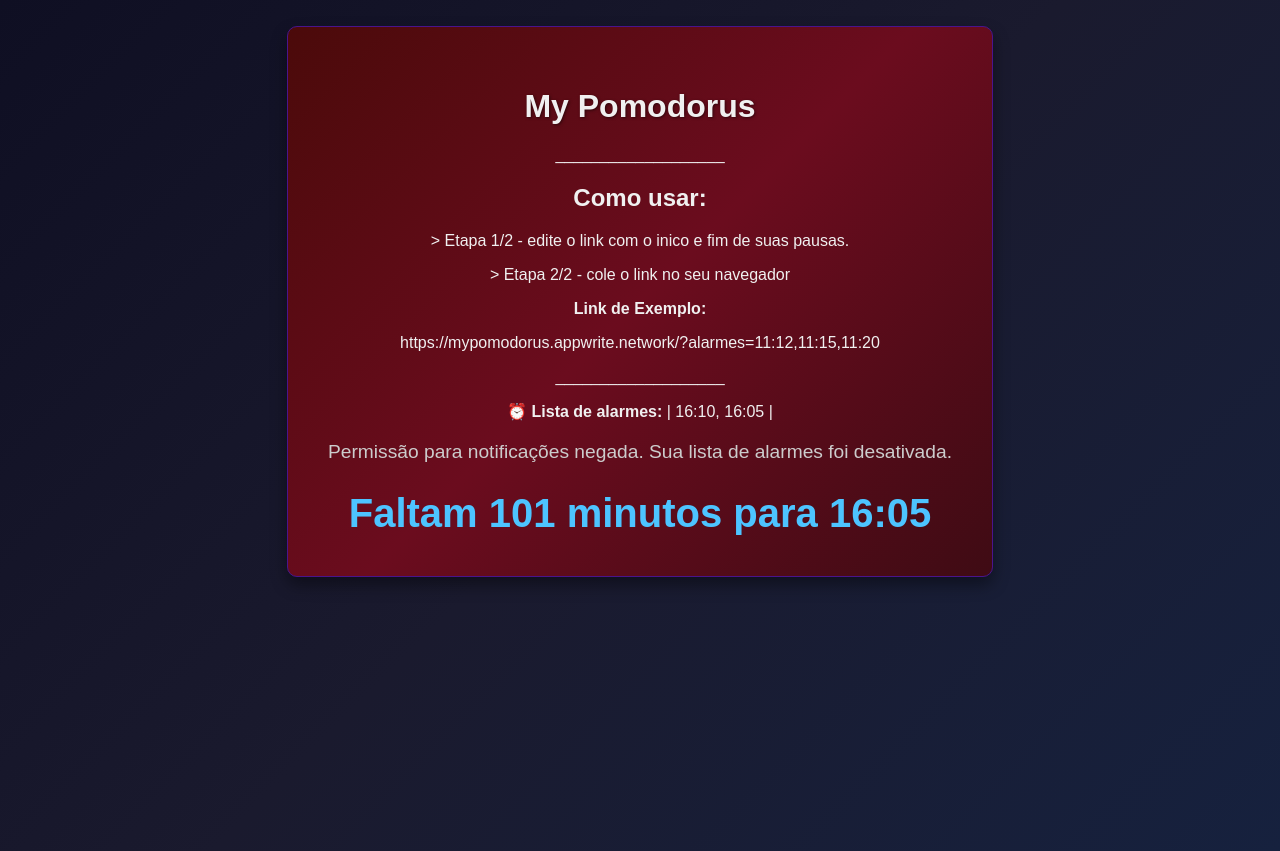
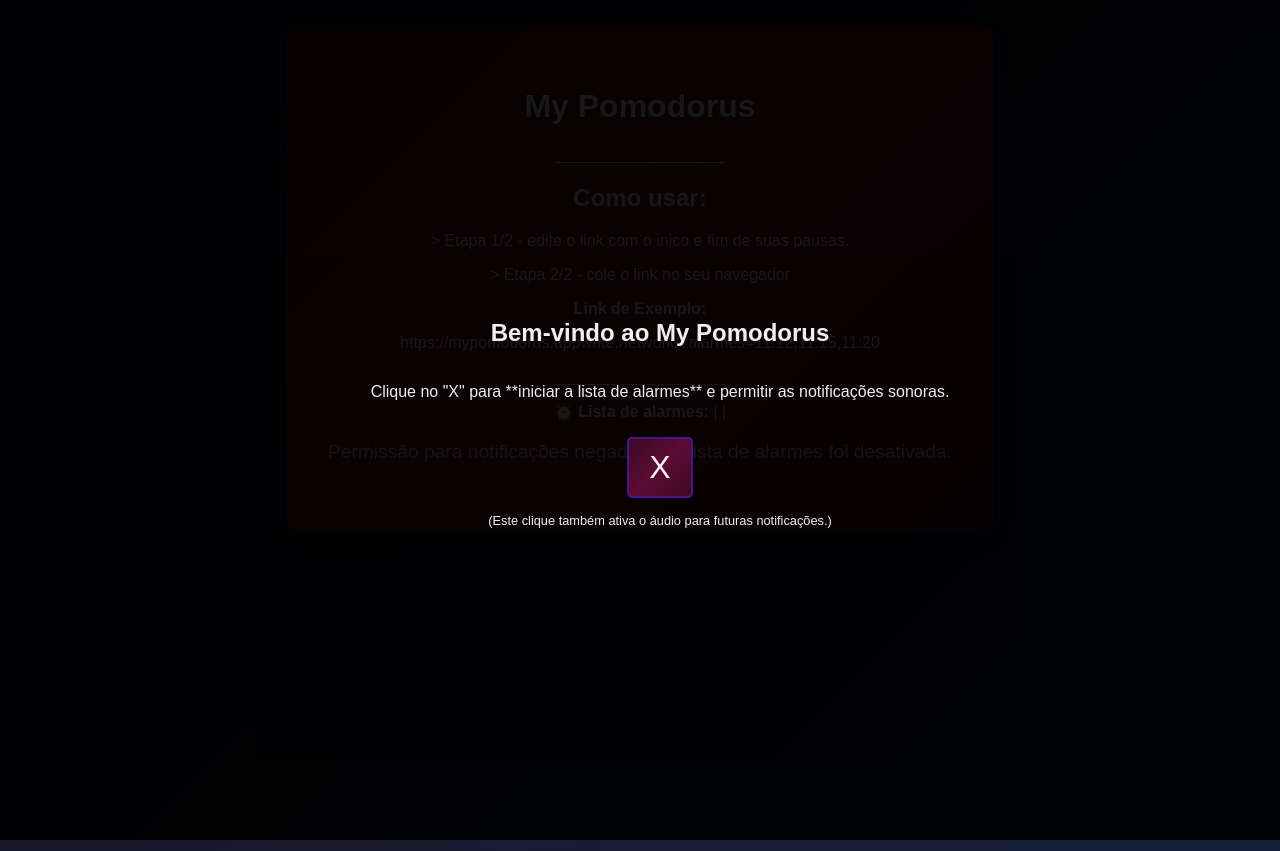
Before and after one commit to zyon-king/pomodorus, a plain HTML site: page index.html in a window 1280 px wide. Drawn offline with Linux system fonts and the light colour scheme.

Commit message:
Update index.html

```diff
--- a/index.html
+++ b/index.html
@@ -77,12 +77,20 @@
         <div id="status">Clique para iniciar...</div>
         <div id="countdown-display"></div>
     </div>
+    <div id="initial-overlay" style="position: fixed; top: 0; left: 0; width: 100%; height: 100%; background: rgba(0, 0, 0, 0.9); display: flex; flex-direction: column; justify-content: center; align-items: center; z-index: 1000; color: var(--text-color); padding: 20px; text-align: center;">
+        <h2>Bem-vindo ao My Pomodorus</h2>
+        <p>Clique no "X" para **iniciar a lista de alarmes** e permitir as notificações sonoras.</p>
+        <button id="close-overlay" style="background: var(--light-wine); color: var(--text-color); border: 2px solid var(--border-color); font-size: 2em; padding: 10px 20px; cursor: pointer; border-radius: 5px; margin-top: 20px;">
+            X
+        </button>
+        <p style="margin-top: 15px; font-size: 0.8em;">(Este clique também ativa o áudio para futuras notificações.)</p>
+    </div>
 
     <script>
 // Tenta obter os alarmes da URL, se falhar, usa a lista padrão (fallback)
 const alarmesDaUrl = getAlarmesFromUrl();
 
-const alarmes = alarmesDaUrl && alarmesDaUrl.length > 0 ? alarmesDaUrl : ["16:10", "16:05"]; // Formato HH:mm "10:00", "10:10", ...
+const alarmes = alarmesDaUrl && alarmesDaUrl.length > 0 ? alarmesDaUrl : []; // Formato HH:mm "10:00", "10:10", ...
 
 
 const notificationSound = new Audio('https://github.com/zyon-king/pomodorus/raw/refs/heads/main/sounds/notification-sound-type-15-no-copyright-410282.mp3');
@@ -278,20 +286,53 @@ function atualizarStatus(mensagem) {
     notificationSound.currentTime = 0;
 }
 
+
+
 function init() {
     console.log('DOM carregado. Iniciando script.');
 
     // Chama a função para garantir que o array 'alarmes' seja exibido no HTML
     document.getElementById('alarm-time').innerText = alarmes.join(', ');
 
+    // 1. SOLICITA PERMISSÃO DE NOTIFICAÇÃO (Pode ser feito aqui, mas a permissão de som é mais crítica)
     requestPermission();
 
+    // 2. REGISTRA OS LISTENERS DE CONTROLE DE INATIVIDADE (MANTENHA ESTES!)
     document.addEventListener('click', resetarContador);
     document.addEventListener('keypress', resetarContador);
 
-    // Chamada para a nova função que contém a lógica de agendamento seguro
-    agendarPrimeiraVerificacao();
+    // 3. NOVO: Lógica de Fechamento do Overlay
+    const closeButton = document.getElementById('close-overlay');
+    const overlay = document.getElementById('initial-overlay');
+
+    closeButton.addEventListener('click', () => {
+        // A) Desbloqueia o Áudio com o Gesto do Usuário
+        // Este é o ajuste crítico para garantir que o som toque mais tarde.
+        notificationSound.play().then(() => {
+            notificationSound.pause();
+            notificationSound.currentTime = 0;
+            console.log('Áudio desbloqueado para o domínio.');
+        }).catch(error => {
+            console.warn("Falha ao desbloquear o áudio. O som pode estar bloqueado pelo navegador.", error);
+        });
+
+        // B) Fecha o Overlay
+        overlay.style.display = 'none';
+
+        // C) Inicia o Loop de Alarme
+        // Chama a função que agenda o primeiro alarme
+        agendarPrimeiraVerificacao();
+    });
+
+    // Remova a chamada inicial de agendarPrimeiraVerificacao() de init, pois agora ela será chamada pelo clique do overlay
+    // REMOVA: agendarPrimeiraVerificacao();
+
+    // **Importante:** Se o elemento do overlay não for encontrado, ele deve iniciar automaticamente como um fallback.
+    if (!overlay) {
+        agendarPrimeiraVerificacao();
+    }
 }
+// O restante do seu script (resetarContador, enviarNotificacao, etc.) permanece inalterado!
 
 document.addEventListener('DOMContentLoaded', init);
     </script>
```
